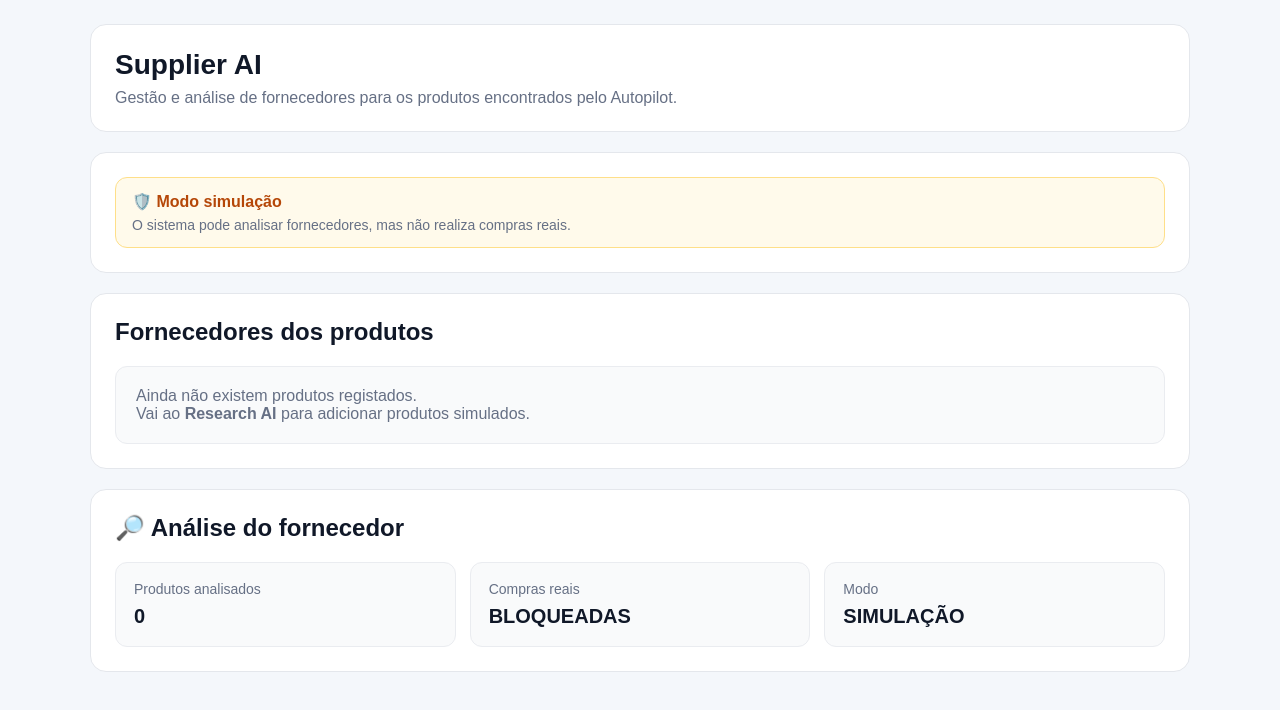
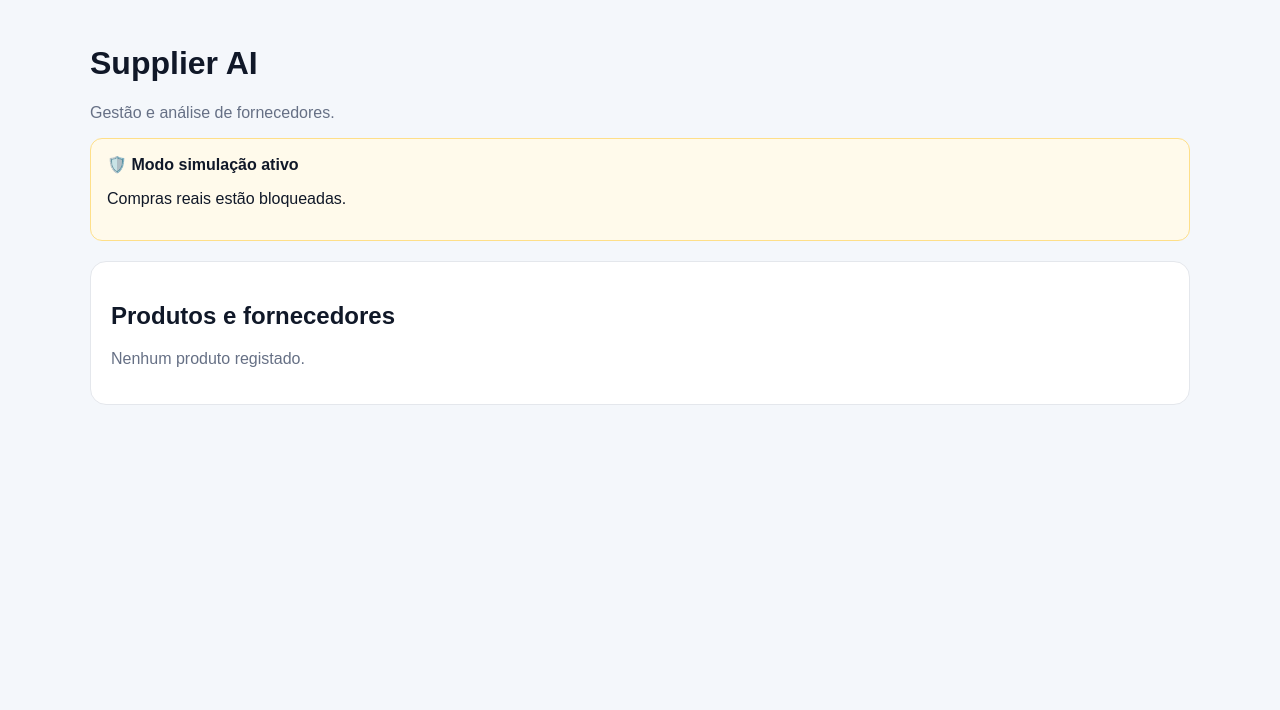
Before and after one commit to fernandomucavele-gif/ai-business-autopilot, a Next.js app: page /suppliers in a window 1280 px wide. Shown: the top 710 px of the page. Built offline with nearby package versions, Linux system fonts and the light colour scheme.

Commit message:
Atualizar o page.tsx

```diff
--- a/app/suppliers/page.tsx
+++ b/app/suppliers/page.tsx
@@ -14,284 +14,98 @@ export default function SuppliersPage() {
         fontFamily: "Arial, sans-serif",
       }}
     >
+      <div style={{ maxWidth: "1100px", margin: "0 auto" }}>
+        <h1 style={{ color: "#101828" }}>
+          Supplier AI
+        </h1>
+
+        <p style={{ color: "#667085" }}>
+          Gestão e análise de fornecedores.
+        </p>
+
         <div
           style={{
-          maxWidth: "1100px",
-          margin: "0 auto",
-        }}
-      >
-        <header
-          style={{
-            background: "#ffffff",
-            border: "1px solid #e4e7ec",
-            borderRadius: "16px",
-            padding: "24px",
+            background: "#fffaeb",
+            border: "1px solid #fedf89",
+            borderRadius: "12px",
+            padding: "16px",
             marginBottom: "20px",
           }}
         >
-          <h1
-            style={{
-              margin: 0,
-              fontSize: "28px",
-              color: "#101828",
-            }}
-          >
-            Supplier AI
-          </h1>
-
-          <p
-            style={{
-              margin: "8px 0 0",
-              color: "#667085",
-            }}
-          >
-            Gestão e análise de fornecedores para os
-            produtos encontrados pelo Autopilot.
+          <strong>🛡️ Modo simulação ativo</strong>
+          <p>
+            Compras reais estão bloqueadas.
           </p>
-        </header>
+        </div>
 
         <section
           style={{
-            background: "#ffffff",
+            background: "#fff",
             border: "1px solid #e4e7ec",
             borderRadius: "16px",
-            padding: "24px",
-            marginBottom: "20px",
+            padding: "20px",
           }}
         >
-          <div
-            style={{
-              padding: "14px 16px",
-              borderRadius: "12px",
-              background: "#fffaeb",
-              border: "1px solid #fedf89",
-            }}
-          >
-            <strong style={{ color: "#b54708" }}>
-              🛡️ Modo simulação
-            </strong>
-
-            <p
-              style={{
-                margin: "6px 0 0",
-                color: "#667085",
-                fontSize: "14px",
-              }}
-            >
-              O sistema pode analisar fornecedores,
-              mas não realiza compras reais.
-            </p>
-          </div>
-        </section>
-
-        <section
-          style={{
-            background: "#ffffff",
-            border: "1px solid #e4e7ec",
-            borderRadius: "16px",
-            padding: "24px",
-          }}
-        >
-          <h2
-            style={{
-              marginTop: 0,
-              color: "#101828",
-            }}
-          >
-            Fornecedores dos produtos
-          </h2>
+          <h2>Produtos e fornecedores</h2>
 
           {state.products.length === 0 ? (
-            <div
-              style={{
-                marginTop: "16px",
-                padding: "20px",
-                borderRadius: "12px",
-                background: "#f9fafb",
-                border: "1px solid #eaecf0",
-                color: "#667085",
-              }}
-            >
-              Ainda não existem produtos registados.
-              <br />
-              Vai ao <strong>Research AI</strong> para
-              adicionar produtos simulados.
-            </div>
+            <p style={{ color: "#667085" }}>
+              Nenhum produto registado.
+            </p>
           ) : (
-            <div
-              style={{
-                display: "grid",
-                gridTemplateColumns:
-                  "repeat(auto-fit, minmax(260px, 1fr))",
-                gap: "16px",
-                marginTop: "20px",
-              }}
-            >
-              {state.products.map((product) => (
+            state.products.map((product) => (
               <div
                 key={product.id}
                 style={{
                   border: "1px solid #eaecf0",
-                    borderRadius: "14px",
-                    padding: "20px",
-                    background: "#ffffff",
+                  borderRadius: "12px",
+                  padding: "16px",
+                  marginTop: "12px",
                 }}
               >
-                  <h3
-                    style={{
-                      marginTop: 0,
-                      marginBottom: "10px",
-                      color: "#101828",
-                    }}
-                  >
-                    {product.name}
-                  </h3>
+                <h3>{product.name}</h3>
 
-                  <div
-                    style={{
-                      display: "grid",
-                      gap: "8px",
-                      color: "#667085",
-                      fontSize: "14px",
-                    }}
-                  >
-                    <div>
-                      <strong>Mercado:</strong>{" "}
-                      {product.market}
-                    </div>
+                <p>
+                  Mercado: {product.market}
+                </p>
 
-                    <div>
-                      <strong>Preço:</strong>{" "}
-                      {product.price} MT
-                    </div>
+                <p>
+                  Preço: {product.price} MT
+                </p>
 
-                    <div>
-                      <strong>Score:</strong>{" "}
-                      {product.score}/100
-                    </div>
+                <p>
+                  Score: {product.score}/100
+                </p>
 
-                    <div>
-                      <strong>Estado:</strong>{" "}
-                      {product.status}
-                    </div>
-
-                    <div>
-                      <strong>Fornecedor:</strong>{" "}
+                <p>
+                  Fornecedor:{" "}
                   {product.supplier ||
                     "Ainda não definido"}
-                    </div>
+                </p>
 
-                    <div>
-                      <strong>País:</strong>{" "}
+                <p>
+                  País:{" "}
                   {product.supplierCountry ||
                     "Internacional"}
-                    </div>
-                  </div>
+                </p>
 
                 <button
-                    type="button"
                   disabled
                   style={{
-                      width: "100%",
-                      marginTop: "18px",
-                      padding: "11px",
-                      border: "1px solid #d0d5dd",
-                      borderRadius: "10px",
-                      background: "#f2f4f7",
-                      color: "#98a2b3",
-                      cursor: "not-allowed",
-                      fontWeight: 600,
+                    padding: "10px",
+                    border: "none",
+                    borderRadius: "8px",
+                    background: "#eaecf0",
+                    color: "#667085",
                   }}
                 >
                   Compra real bloqueada
                 </button>
               </div>
-              ))}
-            </div>
+            ))
           )}
-        </section>
-
-        <section
-          style={{
-            marginTop: "20px",
-            background: "#ffffff",
-            border: "1px solid #e4e7ec",
-            borderRadius: "16px",
-            padding: "24px",
-          }}
-        >
-          <h2
-            style={{
-              marginTop: 0,
-              color: "#101828",
-            }}
-          >
-            🔎 Análise do fornecedor
-          </h2>
-
-          <div
-            style={{
-              display: "grid",
-              gridTemplateColumns:
-                "repeat(auto-fit, minmax(220px, 1fr))",
-              gap: "14px",
-            }}
-          >
-            <InfoCard
-              title="Produtos analisados"
-              value={String(state.products.length)}
-            />
-
-            <InfoCard
-              title="Compras reais"
-              value="BLOQUEADAS"
-            />
-
-            <InfoCard
-              title="Modo"
-              value="SIMULAÇÃO"
-            />
-          </div>
         </section>
       </div>
     </main>
   );
 }
-
-function InfoCard({
-  title,
-  value,
-}: {
-  title: string;
-  value: string;
-}) {
-  return (
-    <div
-      style={{
-        padding: "18px",
-        borderRadius: "12px",
-        border: "1px solid #eaecf0",
-        background: "#f9fafb",
-      }}
-    >
-      <div
-        style={{
-          color: "#667085",
-          fontSize: "14px",
-          marginBottom: "8px",
-        }}
-      >
-        {title}
-      </div>
-
-      <strong
-        style={{
-          color: "#101828",
-          fontSize: "20px",
-        }}
-      >
-        {value}
-      </strong>
-    </div>
-  );
-}
```
Lines whose indentation alone changed are shown as unchanged.
